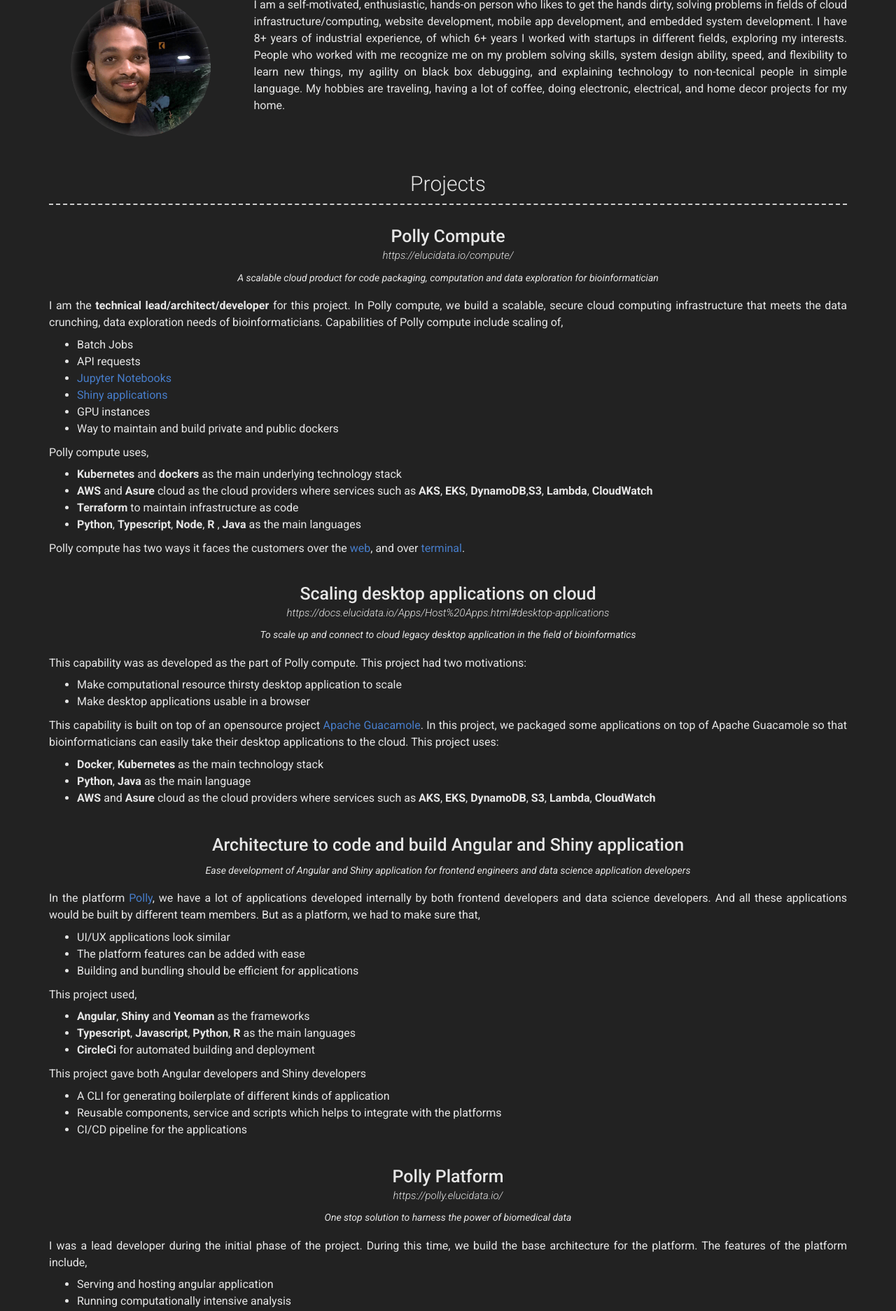
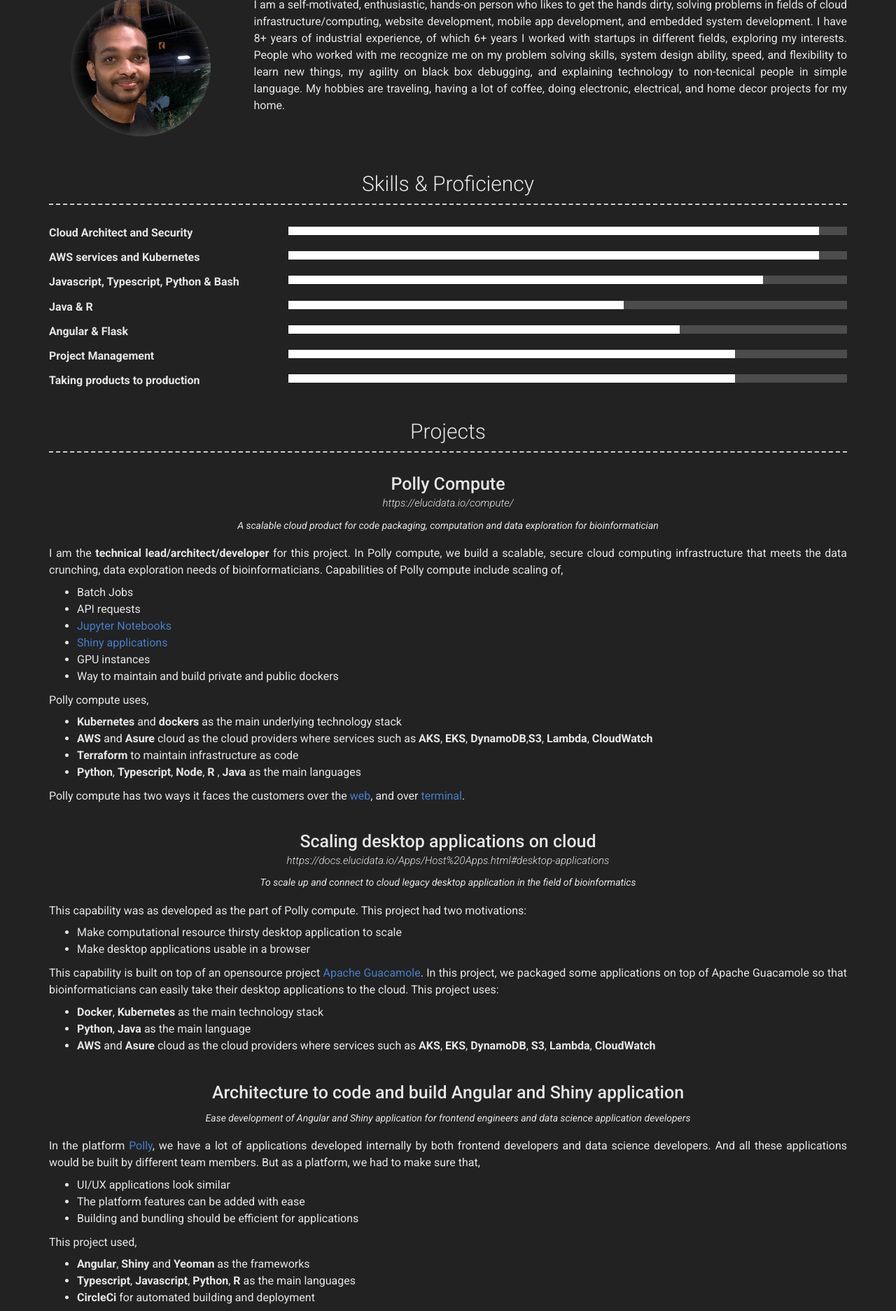
Before and after one commit to sabsgeo/my-cv, a Jekyll site: the page built from index.md, in a window 1280 px wide. Shown: the part 307-2181 px from the top of the page at 70% size. Built offline with Jekyll 4.4.1, drawn with Linux system fonts in a browser that asks for light colours; nearby versions of some CDN libraries.

Commit message:
[WIP]:adding skills scoring

```diff
--- /dev/null
+++ b/_data/skills.yml
@@ -0,0 +1,20 @@
+- name: Cloud Architect and Security
+  level: 95%
+
+- name: AWS services and Kubernetes
+  level: 95%
+
+- name: Javascript, Typescript, Python & Bash
+  level: 85%
+
+- name: Java & R
+  level: 60%
+
+- name: Angular & Flask
+  level: 70%
+
+- name: Project Management
+  level: 80%
+
+- name: Taking products to production
+  level: 80%
--- /dev/null
+++ b/_includes/skill.html
@@ -0,0 +1,18 @@
+<div class="container projects-container">
+  <h3>{{ site.projects_title | default: "Skills & Proficiency" }}</h3>
+  <div class="row clearfix layout layout-top-left">
+    <div class="col-xs-12 col-print-12 details">
+      {% for skill in site.data.skills %}
+        <div class="skillset">
+          <div class="item">
+            <h4 class="level-title"><b>{{ skill.name }}</b></h4>
+            <div class="level-bar">
+              <div class="level-bar-inner" data-level="{{ skill.level }}">
+              </div>
+            </div><!--//level-bar-->
+          </div><!--//item-->
+        </div>
+      {% endfor %}
+    </div><!--//item-->
+  </div>
+</div>
--- a/_layouts/default.html
+++ b/_layouts/default.html
@@ -15,6 +15,10 @@
       {%- endif -%}
 
       {%- include about.html -%}
+
+      {%- if site.data.skills.size > 0 -%}
+        {%- include skill.html -%}
+      {%- endif -%}
 
       {%- if site.data.projects.size > 0 -%}
         {%- include projects.html -%}
@@ -39,6 +43,13 @@
   {% if site.darkmode == false %}
     <script src="{{ '/assets/js/index.js' | relative_url }}"></script>
   {% endif %}
+  <script>
+    (function() {
+      for (const eachElem of document.getElementsByClassName("level-bar-inner")) {
+        eachElem.style.width = eachElem.getAttribute('data-level');
+      }
+    })();
+  </script>
 </body>
 
 </html>
--- a/_sass/base.scss
+++ b/_sass/base.scss
@@ -239,3 +239,42 @@
     display: none !important;
   }
 }
+
+/* Medium devices (desktops, 992px and up) */
+@media (min-width: 992px) {
+
+  .skillset .level-title {
+      display: inline-block;
+      float: left;
+      width: 30%;
+      margin-bottom: 0;
+  }
+
+  .skillset .level-bar {
+      display: inline-block;
+      width: 70%;
+      float: left;
+      position: relative;
+      top: 1px;
+  }
+
+}
+.skillset {
+  .item {
+      margin-bottom: 15px;
+      overflow: hidden;
+  }
+  .level-title {
+      font-size: 1.6rem;
+      margin-top: 0;
+      margin-bottom: 12px;
+  }
+  .level-bar {
+      height: 12px;
+      background: #4C4C4C;
+  }
+  .level-bar-inner {
+      height: 12px;
+      background: lighten(#f7f7f7, 15%);
+  }
+}
```
Also changed, not shown: .github/ISSUE_TEMPLATE/bug_report.md (deleted), .github/ISSUE_TEMPLATE/feature_request.md (deleted).
